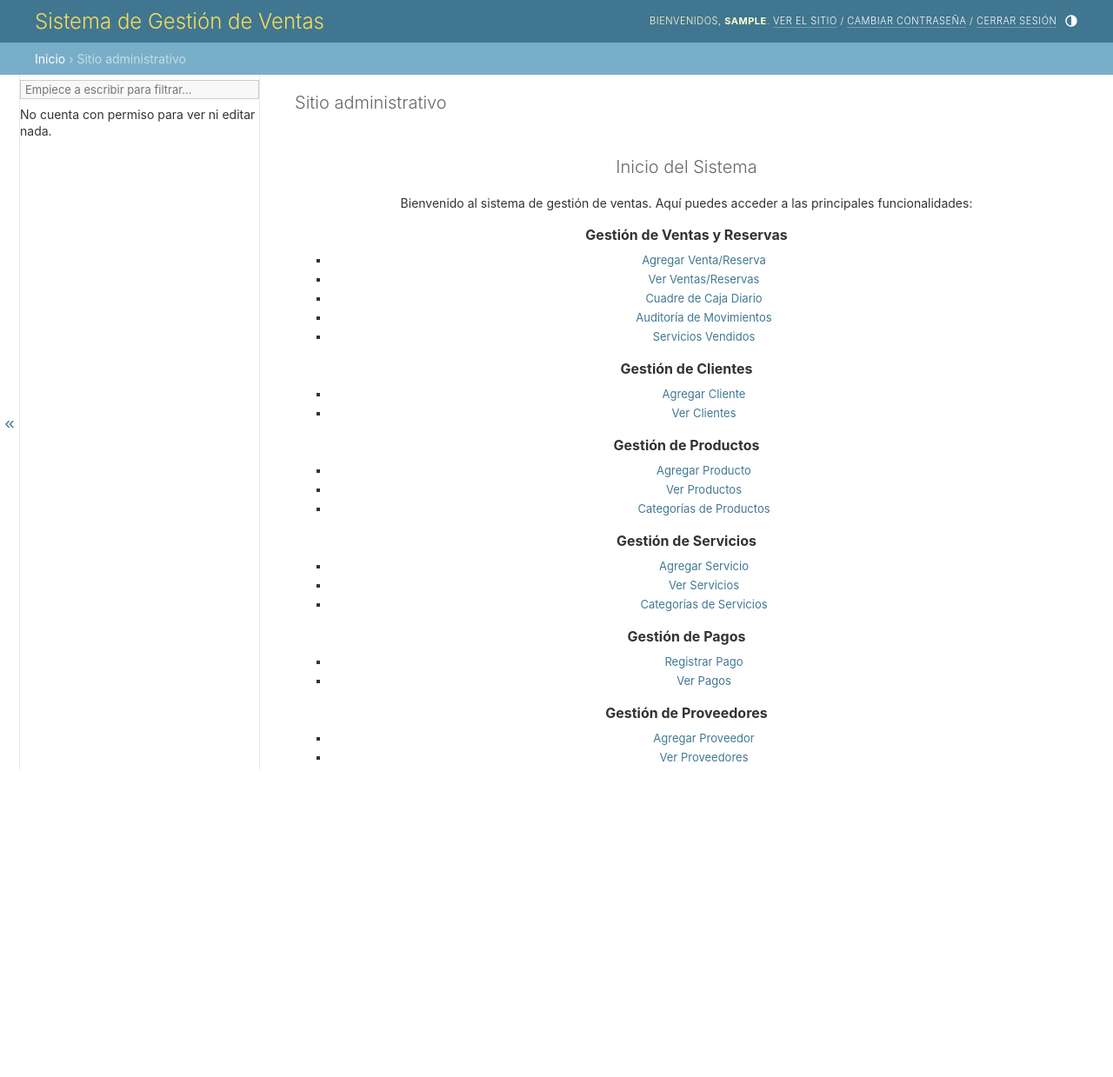
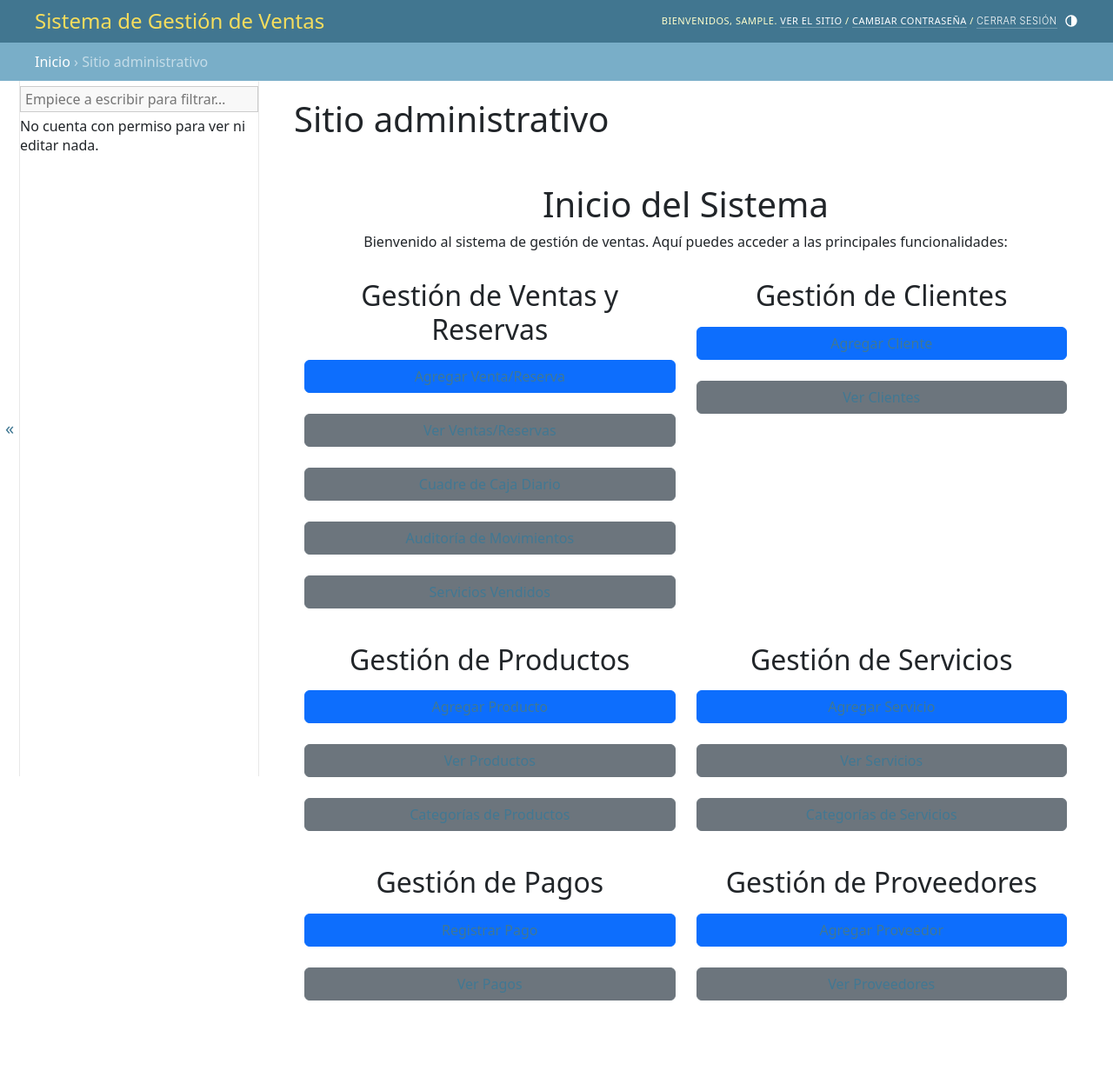
Before and after one commit to nomad3/booking_system, a Django app: page /admin/ in a window 1280 px wide. Shown: the whole page at 87% size. Before the commit the page ends 887 px from the top, so only its background shows below. Run offline with Django 4.2, Linux system fonts and the light colour scheme; the visitor is signed in with stand-in values (Sample User, id 1).

Commit message:
arreglar pagina inicio

```diff
--- a/ventas/templates/admin/index.html
+++ b/ventas/templates/admin/index.html
@@ -1,70 +1,84 @@
 {% extends "admin/base_site.html" %}
 
+{% block extrahead %}
+    <!-- Include Bootstrap 5 CSS -->
+    <link rel="stylesheet" href="https://cdn.jsdelivr.net/npm/bootstrap@5.3.0/dist/css/bootstrap.min.css">
+{% endblock %}
+
 {% block content %}
-  <div class="container" style="text-align: center; margin-top: 50px;">
-    <h1>Inicio del Sistema</h1>
-    <p>Bienvenido al sistema de gestión de ventas. Aquí puedes acceder a las principales funcionalidades:</p>
+
+  <div class="container" style="margin-top: 50px;">
+    <!-- Título centrado -->
+    <h1 class="text-center">Inicio del Sistema</h1>
+    <p class="text-center">Bienvenido al sistema de gestión de ventas. Aquí puedes acceder a las principales funcionalidades:</p>
 
     <!-- Primera fila -->
-    <div class="row">
+    <div class="row justify-content-center">
+      <!-- Gestión de Ventas y Reservas -->
       <div class="col-lg-6 col-md-6 col-sm-12 my-3">
-        <h2>Gestión de Ventas y Reservas</h2>
-        <ul class="list-unstyled">
-          <li><a href="{% url 'admin:ventas_ventareserva_add' %}" class="btn btn-primary btn-block my-2">Agregar Venta/Reserva</a></li>
-          <li><a href="{% url 'admin:ventas_ventareserva_changelist' %}" class="btn btn-secondary btn-block my-2">Ver Ventas/Reservas</a></li>
-          <li><a href="{% url 'caja_diaria' %}" class="btn btn-secondary btn-block my-2">Cuadre de Caja Diario</a></li>
-          <li><a href="{% url 'auditoria_movimientos' %}" class="btn btn-secondary btn-block my-2">Auditoría de Movimientos</a></li>
-          <li><a href="{% url 'servicios_vendidos' %}" class="btn btn-secondary btn-block my-2">Servicios Vendidos</a></li>
-        </ul>
+        <h2 class="text-center">Gestión de Ventas y Reservas</h2>
+        <div class="d-grid gap-2">
+          <a href="{% url 'admin:ventas_ventareserva_add' %}" class="btn btn-primary w-100 my-2">Agregar Venta/Reserva</a>
+          <a href="{% url 'admin:ventas_ventareserva_changelist' %}" class="btn btn-secondary w-100 my-2">Ver Ventas/Reservas</a>
+          <a href="{% url 'caja_diaria' %}" class="btn btn-secondary w-100 my-2">Cuadre de Caja Diario</a>
+          <a href="{% url 'auditoria_movimientos' %}" class="btn btn-secondary w-100 my-2">Auditoría de Movimientos</a>
+          <a href="{% url 'servicios_vendidos' %}" class="btn btn-secondary w-100 my-2">Servicios Vendidos</a>
+        </div>
       </div>
 
+      <!-- Gestión de Clientes -->
       <div class="col-lg-6 col-md-6 col-sm-12 my-3">
-        <h2>Gestión de Clientes</h2>
-        <ul class="list-unstyled">
-          <li><a href="{% url 'admin:ventas_cliente_add' %}" class="btn btn-primary btn-block my-2">Agregar Cliente</a></li>
-          <li><a href="{% url 'admin:ventas_cliente_changelist' %}" class="btn btn-secondary btn-block my-2">Ver Clientes</a></li>
-        </ul>
+        <h2 class="text-center">Gestión de Clientes</h2>
+        <div class="d-grid gap-2">
+          <a href="{% url 'admin:ventas_cliente_add' %}" class="btn btn-primary w-100 my-2">Agregar Cliente</a>
+          <a href="{% url 'admin:ventas_cliente_changelist' %}" class="btn btn-secondary w-100 my-2">Ver Clientes</a>
+        </div>
       </div>
     </div>
 
     <!-- Segunda fila -->
-    <div class="row">
+    <div class="row justify-content-center">
+      <!-- Gestión de Productos -->
       <div class="col-lg-6 col-md-6 col-sm-12 my-3">
-        <h2>Gestión de Productos</h2>
-        <ul class="list-unstyled">
-          <li><a href="{% url 'admin:ventas_producto_add' %}" class="btn btn-primary btn-block my-2">Agregar Producto</a></li>
-          <li><a href="{% url 'admin:ventas_producto_changelist' %}" class="btn btn-secondary btn-block my-2">Ver Productos</a></li>
-          <li><a href="{% url 'admin:ventas_categoriaproducto_changelist' %}" class="btn btn-secondary btn-block my-2">Categorías de Productos</a></li>
-        </ul>
+        <h2 class="text-center">Gestión de Productos</h2>
+        <div class="d-grid gap-2">
+          <a href="{% url 'admin:ventas_producto_add' %}" class="btn btn-primary w-100 my-2">Agregar Producto</a>
+          <a href="{% url 'admin:ventas_producto_changelist' %}" class="btn btn-secondary w-100 my-2">Ver Productos</a>
+          <a href="{% url 'admin:ventas_categoriaproducto_changelist' %}" class="btn btn-secondary w-100 my-2">Categorías de Productos</a>
+        </div>
       </div>
 
+      <!-- Gestión de Servicios -->
       <div class="col-lg-6 col-md-6 col-sm-12 my-3">
-        <h2>Gestión de Servicios</h2>
-        <ul class="list-unstyled">
-          <li><a href="{% url 'admin:ventas_servicio_add' %}" class="btn btn-primary btn-block my-2">Agregar Servicio</a></li>
-          <li><a href="{% url 'admin:ventas_servicio_changelist' %}" class="btn btn-secondary btn-block my-2">Ver Servicios</a></li>
-          <li><a href="{% url 'admin:ventas_categoriaservicio_changelist' %}" class="btn btn-secondary btn-block my-2">Categorías de Servicios</a></li>
-        </ul>
+        <h2 class="text-center">Gestión de Servicios</h2>
+        <div class="d-grid gap-2">
+          <a href="{% url 'admin:ventas_servicio_add' %}" class="btn btn-primary w-100 my-2">Agregar Servicio</a>
+          <a href="{% url 'admin:ventas_servicio_changelist' %}" class="btn btn-secondary w-100 my-2">Ver Servicios</a>
+          <a href="{% url 'admin:ventas_categoriaservicio_changelist' %}" class="btn btn-secondary w-100 my-2">Categorías de Servicios</a>
+        </div>
       </div>
     </div>
 
     <!-- Tercera fila -->
-    <div class="row">
+    <div class="row justify-content-center">
+      <!-- Gestión de Pagos -->
       <div class="col-lg-6 col-md-6 col-sm-12 my-3">
-        <h2>Gestión de Pagos</h2>
-        <ul class="list-unstyled">
-          <li><a href="{% url 'admin:ventas_pago_add' %}" class="btn btn-primary btn-block my-2">Registrar Pago</a></li>
-          <li><a href="{% url 'admin:ventas_pago_changelist' %}" class="btn btn-secondary btn-block my-2">Ver Pagos</a></li>
-        </ul>
+        <h2 class="text-center">Gestión de Pagos</h2>
+        <div class="d-grid gap-2">
+          <a href="{% url 'admin:ventas_pago_add' %}" class="btn btn-primary w-100 my-2">Registrar Pago</a>
+          <a href="{% url 'admin:ventas_pago_changelist' %}" class="btn btn-secondary w-100 my-2">Ver Pagos</a>
+        </div>
       </div>
 
+      <!-- Gestión de Proveedores -->
       <div class="col-lg-6 col-md-6 col-sm-12 my-3">
-        <h2>Gestión de Proveedores</h2>
-        <ul class="list-unstyled">
-          <li><a href="{% url 'admin:ventas_proveedor_add' %}" class="btn btn-primary btn-block my-2">Agregar Proveedor</a></li>
-          <li><a href="{% url 'admin:ventas_proveedor_changelist' %}" class="btn btn-secondary btn-block my-2">Ver Proveedores</a></li>
-        </ul>
+        <h2 class="text-center">Gestión de Proveedores</h2>
+        <div class="d-grid gap-2">
+          <a href="{% url 'admin:ventas_proveedor_add' %}" class="btn btn-primary w-100 my-2">Agregar Proveedor</a>
+          <a href="{% url 'admin:ventas_proveedor_changelist' %}" class="btn btn-secondary w-100 my-2">Ver Proveedores</a>
+        </div>
       </div>
     </div>
   </div>
+
 {% endblock %}
```
Also changed, not shown: ventas/templates/ventas/inicio_sistema.html (+28 -17 lines).
